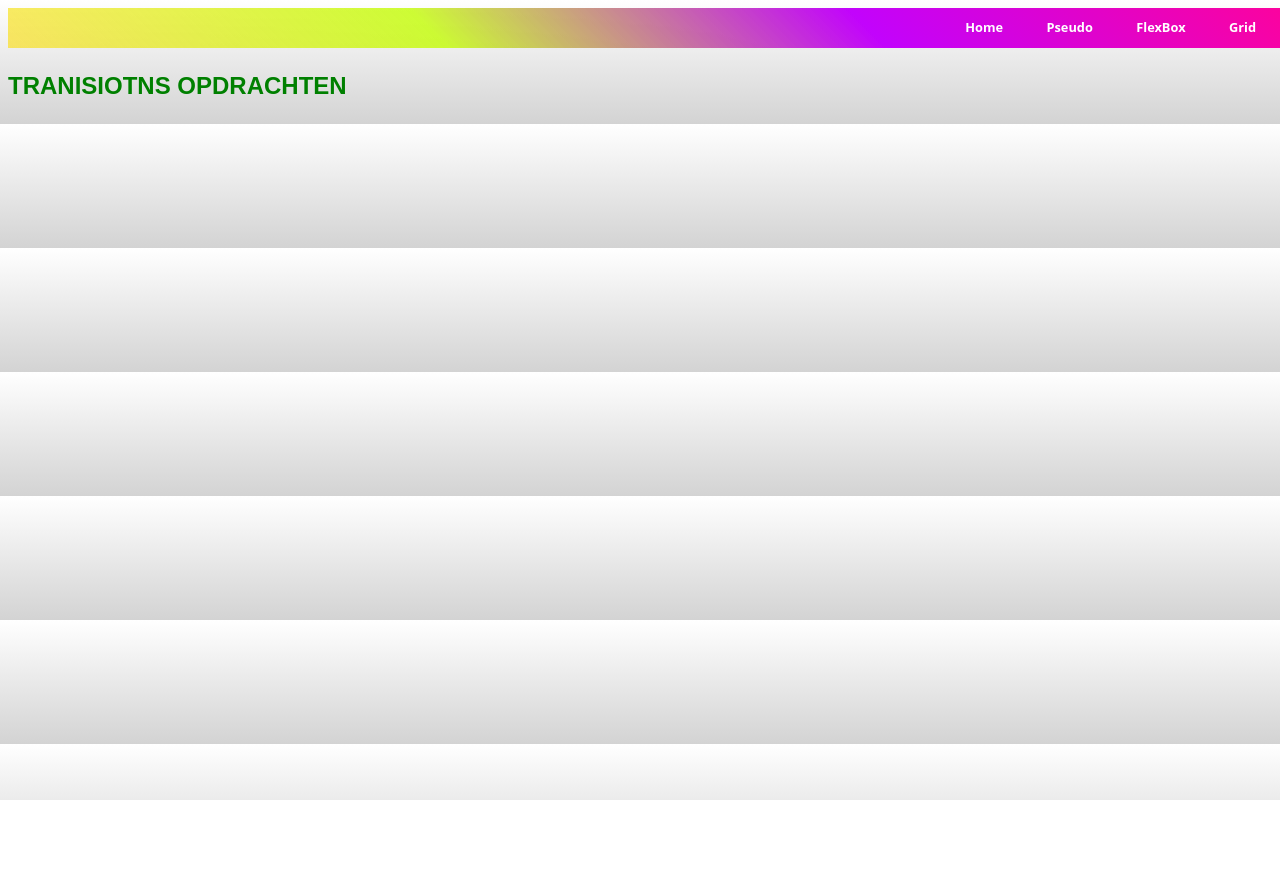
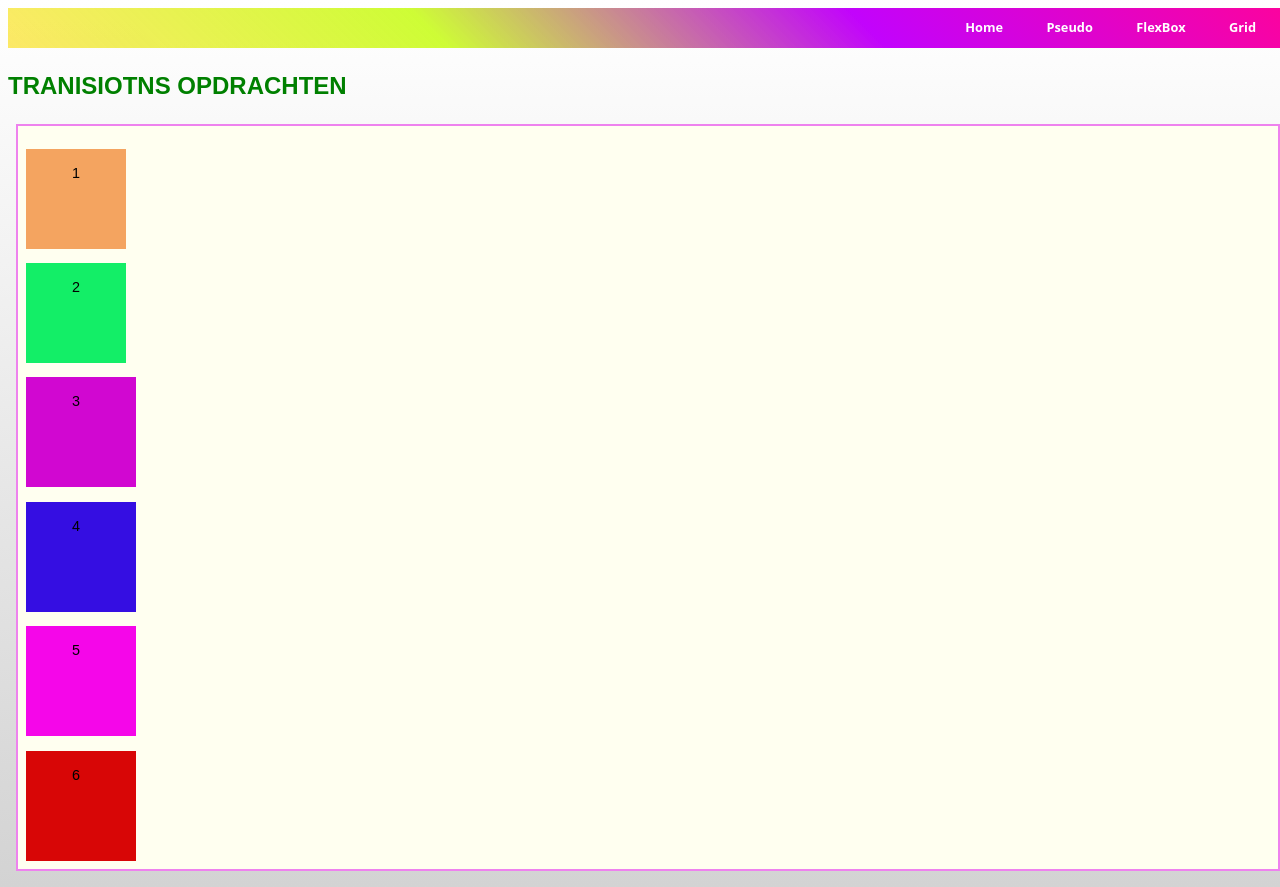
Before and after one commit to SelimElsaify/tg-css, a plain HTML site: page www/pages/transitions.html in a window 1280 px wide. Before the commit the page ends 800 px from the top, so only its background shows below. Drawn offline with Linux system fonts and the light colour scheme.

Commit message:
opdracht3/ transitions

```diff
--- a/www/css/styles.css
+++ b/www/css/styles.css
@@ -779,7 +779,105 @@ padding-top: 14rem;
 line-height: 18px;
 
 }
+/* transitions  */
+.container{
+    width: 100%;
+    position: relative;
+    background-color: ivory;
+    margin: 1rem 0.5rem;
+    padding: 0.5rem;
+    border: 2px solid violet;
+}
+.bar{
+    width: 100px;
+    height: 100px;
 
+    display: block;
+    padding: 1rem;
+    margin-bottom: 0.5rem;
+    text-align: center;
+}
+
+/*box 1*/
+.box1{
+    width: 100px;
+    height: 100px;
+    background-color: sandybrown;
+    transition: width 1s, height 1s, background-color 3s, transform 2s ease-in-out;
+}
+.container:hover .box1{
+ background-color: brown;
+ transform: translate(900px, 0);
+ border: 2px dotted #adff2f;
+ border-radius: 50%;
+}
+/*box 2*/
+.box2{
+    width: 100px;
+    height: 100px;
+    background-color: rgb(19, 238, 103);
+    transition: width 1s, height 1s, background-color 3s, transform 3s ease-out;
+}
+.container:hover .box2{
+ background-color: rgb(207, 5, 5);
+ transform: translate(900px, 0);
+ border: 2px solid #543bc5;
+ border-radius: 30%;
+}
+/*box 3*/
+
+.box3{
+    width: 110px;
+    height: 110px;
+    background-color: rgb(209, 7, 209);
+    transition: width 2s, height 1s, background-color 3s, transform 5s ease-out-elastic;
+}
+.container:hover .box3{
+ background-color: rgb(184, 243, 21);
+ transform: translate(250px, 0);
+ border: 2px solid green;
+ border-top-left-radius: 10%;
+ border-bottom-right-radius: 10%;
+}
+/*box 4*/
+.box4{
+    width: 110px;
+    height: 110px;
+    background-color: rgb(53, 14, 226);
+    transition: width 2s, height 1s, background-color 3s, transform 2s ease-in-out-quint;
+}
+.container:hover .box4{
+ background-color: rgb(9, 12, 1);
+ transform: translate(-150px, 0);
+ border: 2px solid green;
+border-radius: 60%;
+}
+/*box 5*/
+.box5{
+    width: 110px;
+    height: 110px;
+    background-color: rgb(245, 6, 233);
+    transition: width 2s, height 1s, background-color 3s, transform 2s ease;
+}
+.container:hover .box5{
+ background-color: rgb(243, 239, 8);
+ transform: translate(880px, 0);
+ border: 2px dashed rgb(128, 0, 111);
+border-radius: 60%;
+}
+/*box 6*/
+.box6{
+    width: 110px;
+    height: 110px;
+    background-color: rgb(216, 6, 6);
+    transition: width 2s, height 2s, background-color 4s, transform 4s ease;
+}
+.container:hover .box6{
+ background-color: rgb(107, 240, 107);
+ transform: translate(1000px, 0);
+ border: 2px dashed rgb(201, 235, 11);
+border-radius: 45%;
+}
 
 
 
--- a/www/pages/transitions.html
+++ b/www/pages/transitions.html
@@ -22,8 +22,13 @@
 		</header>
 
 		<h1>Tranisiotns opdrachten </h1>
-		<section>
-
+		<section class="container">
+	 <div class="box1"><p class="bar">1</p></div>
+   <div class="box2"><p class="bar">2</p></div>
+   <div class="box3"><p class="bar">3</p></div>
+   <div class="box4"><p class="bar">4</p></div>
+   <div class="box5"><p class="bar">5</p></div>
+   <div class="box6"><p class="bar">6</p></div>
 		</section>
 
 
@@ -96,6 +101,13 @@
     -ms-transform:  translate(200px,0px)  rotate(180deg) ;
   }
 }
+
+
+-webkit-transition: all 1s linear;
+-moz-transition: all 1s linear;
+-ms-transition: all 1s linear;
+-o-transition: all 1s linear;
+transition: all 1s linear;
 -->
 
 
```
